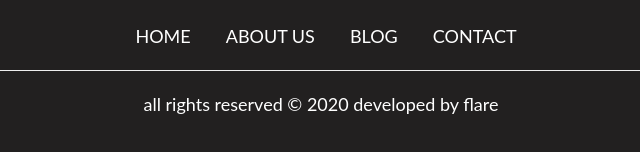
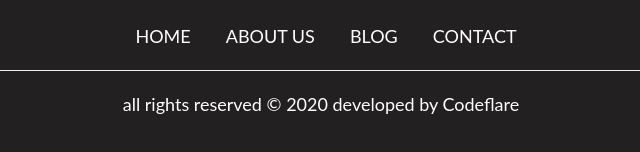
Before and after one commit to flare-s/security-code, a website built with webpack: page src/pages/services.html in a window 1280 px wide. Shown: the part 1762-1914 px from the top of the page, 319-959 px from the left. Built offline with nearby package versions, Linux system fonts and the light colour scheme.

Commit message:
adjusting the copyright name in the footer

```diff
--- a/src/pages/services.html
+++ b/src/pages/services.html
@@ -250,7 +250,7 @@
                         </a>
                     </li>
                 </ul>
-                <p class="footer__copy">all rights reserved &copy; 2020 developed by flare</p>
+                <p class="footer__copy">all rights reserved &copy; 2020 developed by Codeflare</p>
             </div>
             <!-- end container -->
         </footer>
```
